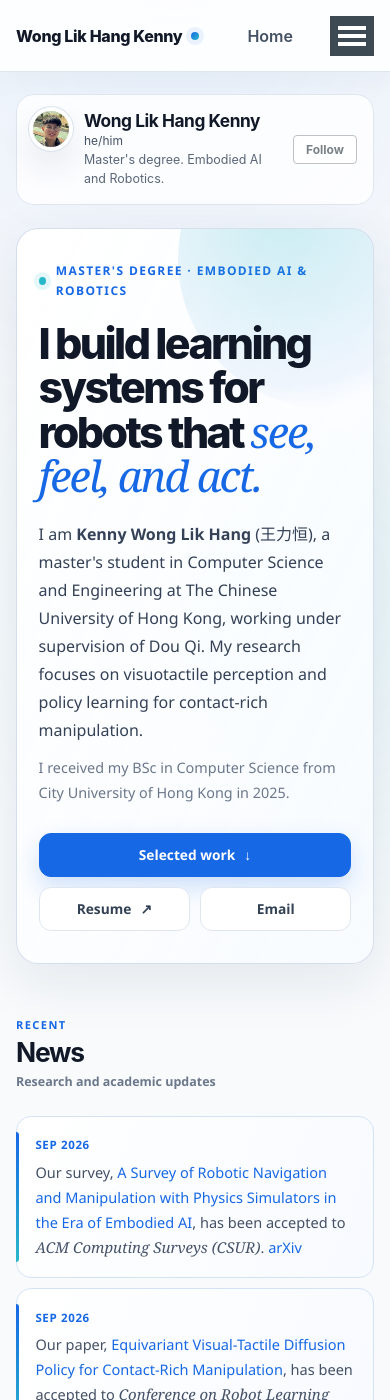
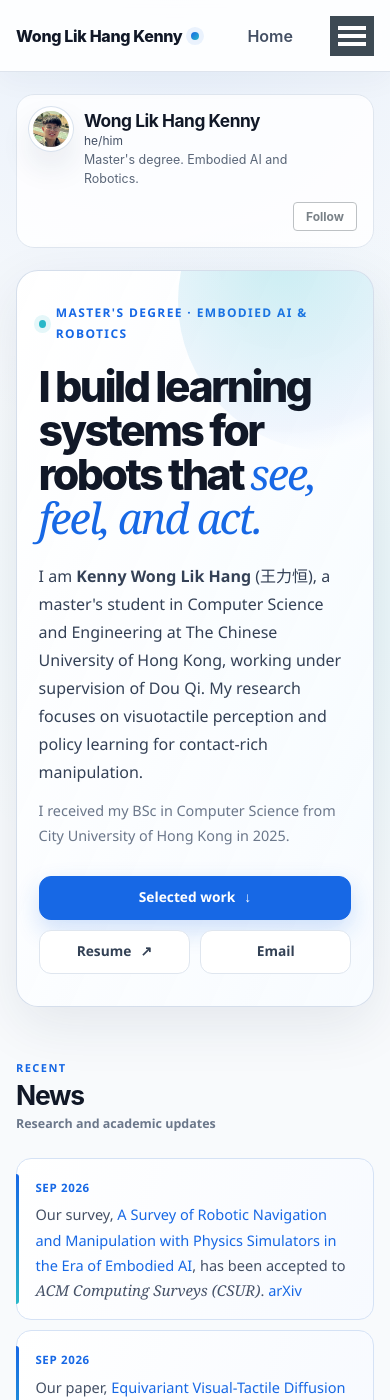
Before and after one commit to Kenn3o3/Kenn3o3.github.io, a Jekyll site: the page built from _pages/about.md, in a window 390 px wide and 1400 px high. Built offline with Jekyll 4.4.1, drawn with Linux system fonts in a browser that asks for light colours.

Commit message:
Open the mobile Follow menu inside the profile card.
Co-authored-by: Cursor <cursoragent@cursor.com>

```diff
--- a/_sass/_custom.scss
+++ b/_sass/_custom.scss
@@ -899,9 +899,46 @@ a { color: var(--kw-blue); }
   .home-page .sidebar {
     margin-bottom: 1.4rem;
     padding: 1rem;
+    overflow: visible;
     border: 1px solid var(--kw-line);
     border-radius: 18px;
     background: rgba(255, 255, 255, 0.82);
+  }
+
+  .sidebar .author__urls-wrapper {
+    display: block;
+    width: 100%;
+    margin-top: 0.85rem;
+    text-align: right;
+  }
+
+  .sidebar .author__urls {
+    position: static;
+    width: 100%;
+    margin-top: 0.75rem;
+    padding: 0.55rem 0 0.1rem;
+    border: 0;
+    border-top: 1px solid var(--kw-line);
+    border-radius: 0;
+    background: transparent;
+    box-shadow: none;
+    z-index: auto;
+    text-align: left;
+
+    &::before,
+    &::after {
+      display: none;
+    }
+
+    li {
+      white-space: normal;
+    }
+
+    a,
+    li {
+      padding-top: 0.32rem;
+      padding-bottom: 0.32rem;
+    }
   }
 }
 
```
